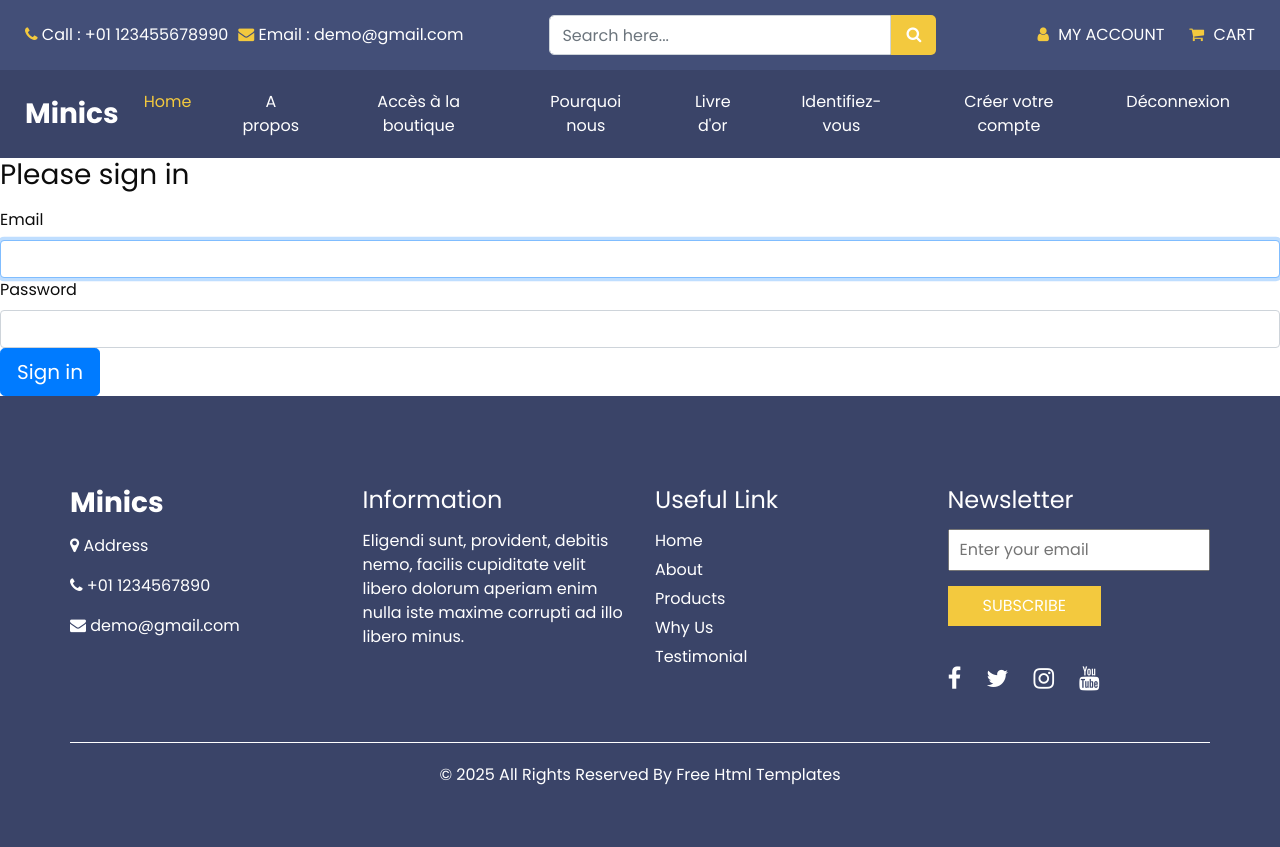
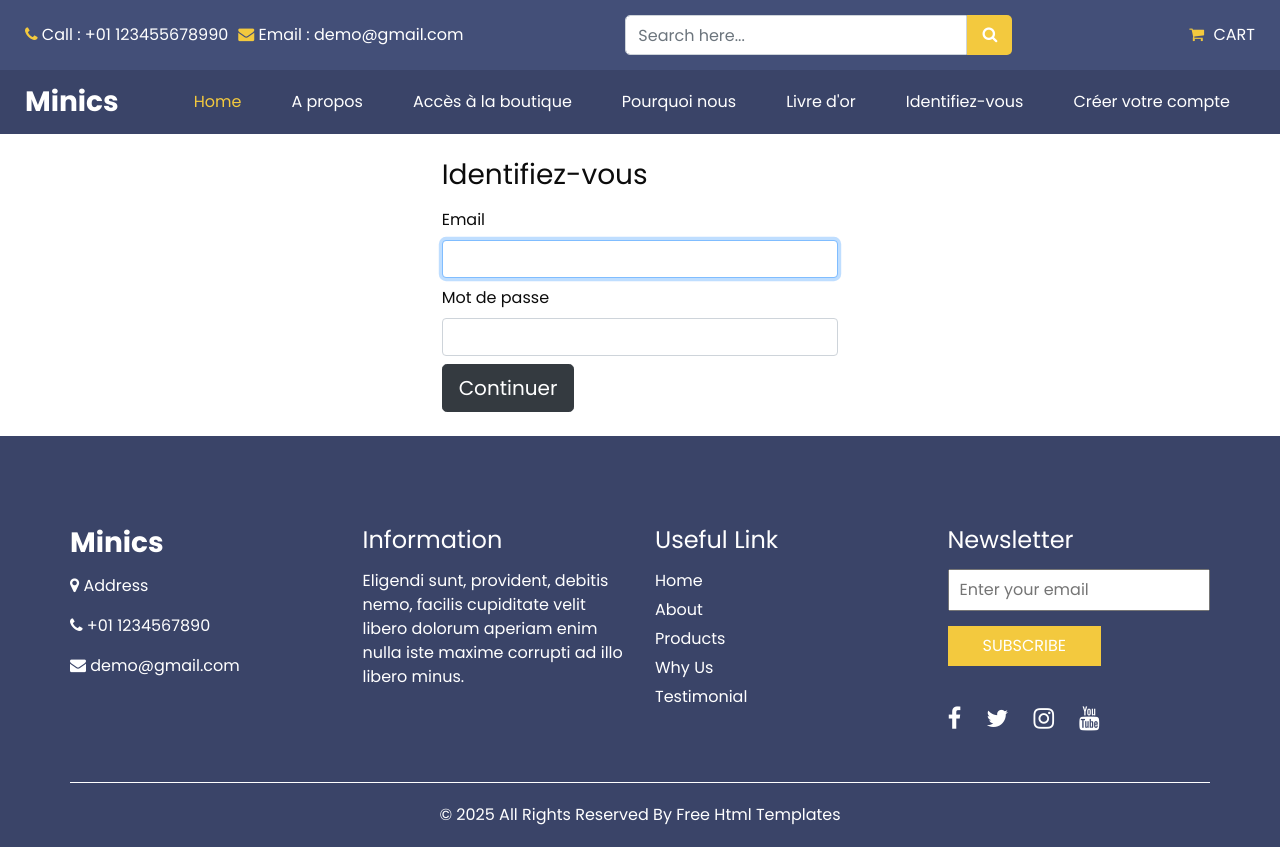
Before and after one commit to GregoryLacroix/mimics, a Symfony app: template templates/security/login.html.twig in a window 1280 px wide. Before the commit the page ends 785 px from the top, so only its background shows below. Run offline with Twig, Linux system fonts and the light colour scheme; the template is opened without the code that fills it, so the values that code supplies are empty; some libraries are stand-ins or nearby versions.

Commit message:
dev access user + account

```diff
--- a/src/Controller/AppController.php
+++ b/src/Controller/AppController.php
@@ -37,4 +37,10 @@ final class AppController extends AbstractController
     {
         return $this->render('app/testimonials.html.twig', []);
     }
+
+    #[Route('/myaccount', name: 'app_my_account')]
+    public function appMyAccount(): Response
+    {
+        return $this->render('app/account.html.twig', []);
+    }
 }
--- a/templates/base.html.twig
+++ b/templates/base.html.twig
@@ -3,39 +3,43 @@
 
 	<head>
 		<!-- Basic -->
-  <meta charset="utf-8" />
-  <meta http-equiv="X-UA-Compatible" content="IE=edge" />
+		<meta charset="utf-8"/>
+		<meta
+		http-equiv="X-UA-Compatible" content="IE=edge"/>
 		<!-- Mobile Metas -->
-  <meta name="viewport" content="width=device-width, initial-scale=1, shrink-to-fit=no" />
+		<meta
+		name="viewport" content="width=device-width, initial-scale=1, shrink-to-fit=no"/>
 		<!-- Site Metas -->
-  <link rel="icon" href="{{ asset('images/fevicon.png') }}" type="image/gif" />
-  <meta name="description" content="" />
-  <meta name="author" content="" />
+		<link rel="icon" href="{{ asset('images/fevicon.png') }}" type="image/gif"/>
+		<meta name="description" content=""/>
+		<meta name="author" content=""/>
 
-  <title>{% block title %}Mimics{% endblock %}</title>
+		<title>
+			{% block title %}Mimics
+			{% endblock %}
+		</title>
 
 		<!-- bootstrap core css -->
-  <link rel="stylesheet" type="text/css" href="{{ asset('css/bootstrap.css') }}" />
+		<link
+		rel="stylesheet" type="text/css" href="{{ asset('css/bootstrap.css') }}"/>
 
 		<!-- fonts style -->
-  <link href="https://fonts.googleapis.com/css?family=Poppins:400,700&display=swap" rel="stylesheet"> <!-- range slider -->
+		<link href="https://fonts.googleapis.com/css?family=Poppins:400,700&display=swap" rel="stylesheet">
+		<!-- range slider -->
 
 		<!-- font awesome style -->
-  <link href="{{ asset('css/font-awesome.min.css') }}" rel="stylesheet" />
-
-  <!-- Custom styles for this template -->
-  <link href="{{ asset('css/style.css') }}" rel="stylesheet" />
+		<link
+		href="{{ asset('css/font-awesome.min.css') }}" rel="stylesheet"/> <!-- Custom styles for this template -->
+		<link
+		href="{{ asset('css/style.css') }}" rel="stylesheet"/>
 		<!-- responsive style -->
-  <link href="{{ asset('css/responsive.css') }}" rel="stylesheet" />
-
-  {% block stylesheets %}
-
-  {% endblock %}
+		<link href="{{ asset('css/responsive.css') }}" rel="stylesheet"/> {% block stylesheets %}{% endblock %}
 		</head>
 
 		<body>
 
-  <div class="hero_area">
+			<div
+				class="hero_area">
 				<!-- header section strats -->
 				<header class="header_section">
 					<div class="header_top">
@@ -55,19 +59,25 @@
 										</span>
 									</a>
 								</div>
-            <from class="search_form">
+								<form class="search_form">
 									<input type="text" class="form-control" placeholder="Search here...">
 									<button class="" type="submit">
 										<i class="fa fa-search" aria-hidden="true"></i>
 									</button>
-            </from>
+								</form>
+								{# {{ dump(app) }} #}
 								<div class="user_option_box">
-              <a href="" class="account-link">
+
+									{% if app.user %}
+										<a href="{{ path('app_my_account') }}" class="account-link">
 											<i class="fa fa-user" aria-hidden="true"></i>
 											<span>
-                  My Account
+												Mon compte
 											</span>
 										</a>
+									{% endif %}
+
+
 									<a href="" class="cart-link">
 										<i class="fa fa-shopping-cart" aria-hidden="true"></i>
 										<span>
@@ -89,13 +99,15 @@
 								</a>
 
 								<button class="navbar-toggler" type="button" data-toggle="collapse" data-target="#navbarSupportedContent" aria-controls="navbarSupportedContent" aria-expanded="false" aria-label="Toggle navigation">
-              <span class=""> </span>
+									<span class=""></span>
 								</button>
 
 								<div class="collapse navbar-collapse" id="navbarSupportedContent">
 									<ul class="navbar-nav ">
 										<li class="nav-item active">
-                  <a class="nav-link" href="{{ path('app_home') }}">Home <span class="sr-only">(current)</span></a>
+											<a class="nav-link" href="{{ path('app_home') }}">Home
+												<span class="sr-only">(current)</span>
+											</a>
 										</li>
 										<li class="nav-item">
 											<a class="nav-link" href="{{ path('app_about') }}">A propos</a>
@@ -109,15 +121,19 @@
 										<li class="nav-item">
 											<a class="nav-link" href="{{ path('app_testimonials') }}">Livre d'or</a>
 										</li>
+										{# $_SESSION['user'] #}
+										{% if not app.user %}
 											<li class="nav-item">
 												<a class="nav-link" href="{{ path('app_login') }}">Identifiez-vous</a>
 											</li>
 											<li class="nav-item">
 												<a class="nav-link" href="{{ path('app_register') }}">Créer votre compte</a>
 											</li>
+										{% else %}
 											<li class="nav-item">
 												<a class="nav-link" href="{{ path('app_logout') }}">Déconnexion</a>
 											</li>
+										{% endif %}
 									</ul>
 								</div>
 							</nav>
@@ -125,9 +141,7 @@
 					</div>
 				</header>
 
-    {% block body %}
-
-    {% endblock %}
+				{% block body %}{% endblock %}
 
 				<!-- info section -->
 				<section class="info_section ">
@@ -172,31 +186,11 @@
 										Useful Link
 									</h5>
 									<ul>
-                <li>
-                    <a href="index.html">
-                    Home
-                    </a>
-                </li>
-                <li>
-                    <a href="about.html">
-                    About
-                    </a>
-                </li>
-                <li>
-                    <a href="product.html">
-                    Products
-                    </a>
-                </li>
-                <li>
-                    <a href="why.html">
-                    Why Us
-                    </a>
-                </li>
-                <li>
-                    <a href="testimonial.html">
-                    Testimonial
-                    </a>
-                </li>
+										<li><a href="index.html">Home</a></li>
+										<li><a href="about.html">About</a></li>
+										<li><a href="product.html">Products</a></li>
+										<li><a href="why.html">Why Us</a></li>
+										<li><a href="testimonial.html">Testimonial</a></li>
 									</ul>
 								</div>
 							</div>
@@ -238,7 +232,9 @@
 				<footer class="footer_section">
 					<div class="container">
 						<p>
-            &copy; <span id="displayYear"></span> All Rights Reserved By
+							&copy;
+							<span id="displayYear"></span>
+							All Rights Reserved By
 							<a href="https://html.design/">Free Html Templates</a>
 						</p>
 					</div>
@@ -252,8 +248,8 @@
 				<!-- custom js -->
 				<script src="{{ asset('js/custom.js') }}"></script>
 
-    {% block javascript %}
-
-    {% endblock %}
+				{% block javascript %}{% endblock %}
+			</body>
 		</body>
 	</html>
+</body></html>
--- a/templates/registration/register.html.twig
+++ b/templates/registration/register.html.twig
@@ -10,6 +10,8 @@
         {{ form_start(registrationForm) }}
 
             {{ form_row(registrationForm.firstName) }}
+            {# <input type="text" name="firstName"> #}
+
             {{ form_row(registrationForm.lastName) }}
             {{ form_row(registrationForm.email) }}
             {{ form_row(registrationForm.phone) }}
--- a/templates/security/login.html.twig
+++ b/templates/security/login.html.twig
@@ -1,28 +1,27 @@
 {% extends 'base.html.twig' %}
 
-{% block title %}Log in!{% endblock %}
+{% block title %}Log in!
+{% endblock %}
 
 {% block body %}
+
+	<div class="col-12 col-sm-8 col-md-6 col-lg-4 mx-auto my-4">
 		<form method="post">
 			{% if error %}
 				<div class="alert alert-danger">{{ error.messageKey|trans(error.messageData, 'security') }}</div>
 			{% endif %}
 
-        {% if app.user %}
-            <div class="mb-3">
-                You are logged in as {{ app.user.userIdentifier }}, <a href="{{ path('app_logout') }}">Logout</a>
-            </div>
-        {% endif %}
+			<h1 class="h3 mb-3 font-weight-normal">Identifiez-vous</h1>
 
-        <h1 class="h3 mb-3 font-weight-normal">Please sign in</h1>
 			<label for="username">Email</label>
-        <input type="email" value="{{ last_username }}" name="_username" id="username" class="form-control" autocomplete="email" required autofocus>
-        <label for="password">Password</label>
-        <input type="password" name="_password" id="password" class="form-control" autocomplete="current-password" required>
+			<input type="email" value="{{ last_username }}" name="_username" id="username" class="form-control mb-2" autocomplete="email" required autofocus>
 
-        <input type="hidden" name="_csrf_token"
-               value="{{ csrf_token('authenticate') }}"
-        >
+
+			<label for="password">Mot de passe</label>
+			<input type="password" name="_password" id="password" class="form-control mb-2" autocomplete="current-password" required>
+
+			<input
+			type="hidden" name="_csrf_token" value="{{ csrf_token('authenticate') }}">
 
 			{#
 																																																																		                Uncomment this section and add a remember_me option below your firewall to activate remember me functionality.
@@ -34,8 +33,9 @@
 																																																																		                </div>
 																																																																		            #}
 
-        <button class="btn btn-lg btn-primary" type="submit">
-            Sign in
+			<button class="btn btn-lg btn-dark" type="submit">
+				Continuer
 			</button>
 		</form>
+	</div>
 {% endblock %}
```
Also changed, not shown: src/Controller/RegistrationController.php (+13 -1 lines), src/Controller/SecurityController.php (+8 -0 lines), templates/app/account.html.twig (added, +13 -0 lines), 1 other file. Lines whose indentation alone changed are shown as unchanged.
